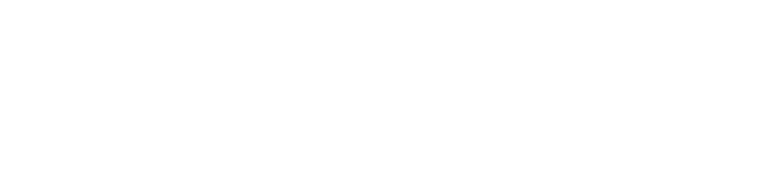
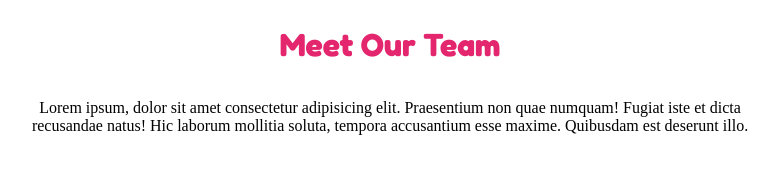
Before and after one commit to GianmauroCoviello/html-css-float-cards, a plain HTML site: page index.html in a window 1280 px wide. Shown: the whole page, without its empty margins (250-1029 px from the left). Drawn offline with Linux system fonts and the light colour scheme.

Commit message:
[DOCS] Strutturazione titolo e sottotitolo.

```diff
--- a/css/style.css
+++ b/css/style.css
@@ -0,0 +1,30 @@
+ *{
+    padding: 0;
+    margin: 0;
+    box-sizing: border-box;
+ }
+/* INIZIO UTILITIES */
+.container{
+    width: 60%;
+    margin: 0 auto;
+
+
+
+}
+.header{
+    text-align: center;
+}
+
+
+
+/* FINE UTILITIES */
+
+h1{
+    color: rgba(227, 38, 109,125);
+    padding-top: 25px;
+    padding-bottom: 35px;
+    font-family: 'Fredoka', sans-serif;
+}
+.subtitle{
+
+}
--- a/index.html
+++ b/index.html
@@ -5,6 +5,10 @@
     <meta http-equiv="X-UA-Compatible" content="IE=edge">
     <meta name="viewport" content="width=device-width, initial-scale=1.0">
     <title>Document</title>
+    <link rel="stylesheet" href="./css/style.css">
+    <link rel="preconnect" href="https://fonts.googleapis.com">
+    <link rel="preconnect" href="https://fonts.gstatic.com" crossorigin>
+    <link href="https://fonts.googleapis.com/css2?family=Fredoka:wght@700&family=Poppins:wght@300&display=swap" rel="stylesheet">
 </head>
 <body>
     <!-- INIZIO MAIN -->
@@ -13,6 +17,11 @@
         <div class="container">
 
             <div class="row">
+                <div class="header">
+                    <h1>Meet Our Team</h1>
+                    <p class="subtitile">Lorem ipsum, dolor sit amet consectetur adipisicing elit. Praesentium non quae numquam! Fugiat iste et dicta recusandae natus! Hic laborum mollitia soluta, tempora accusantium esse maxime. Quibusdam est deserunt illo.</p>
+                </div>
+
 
                 <div class="column">
 
```
